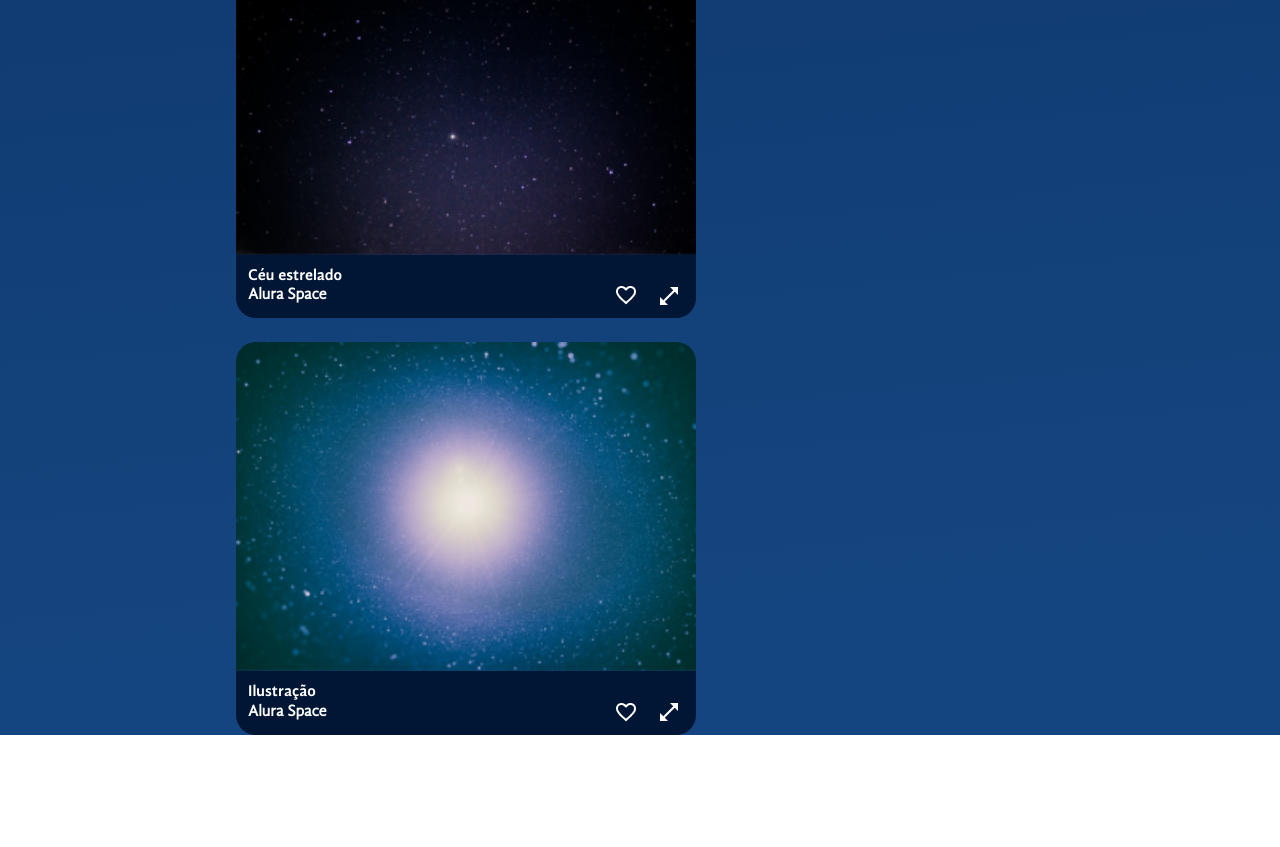
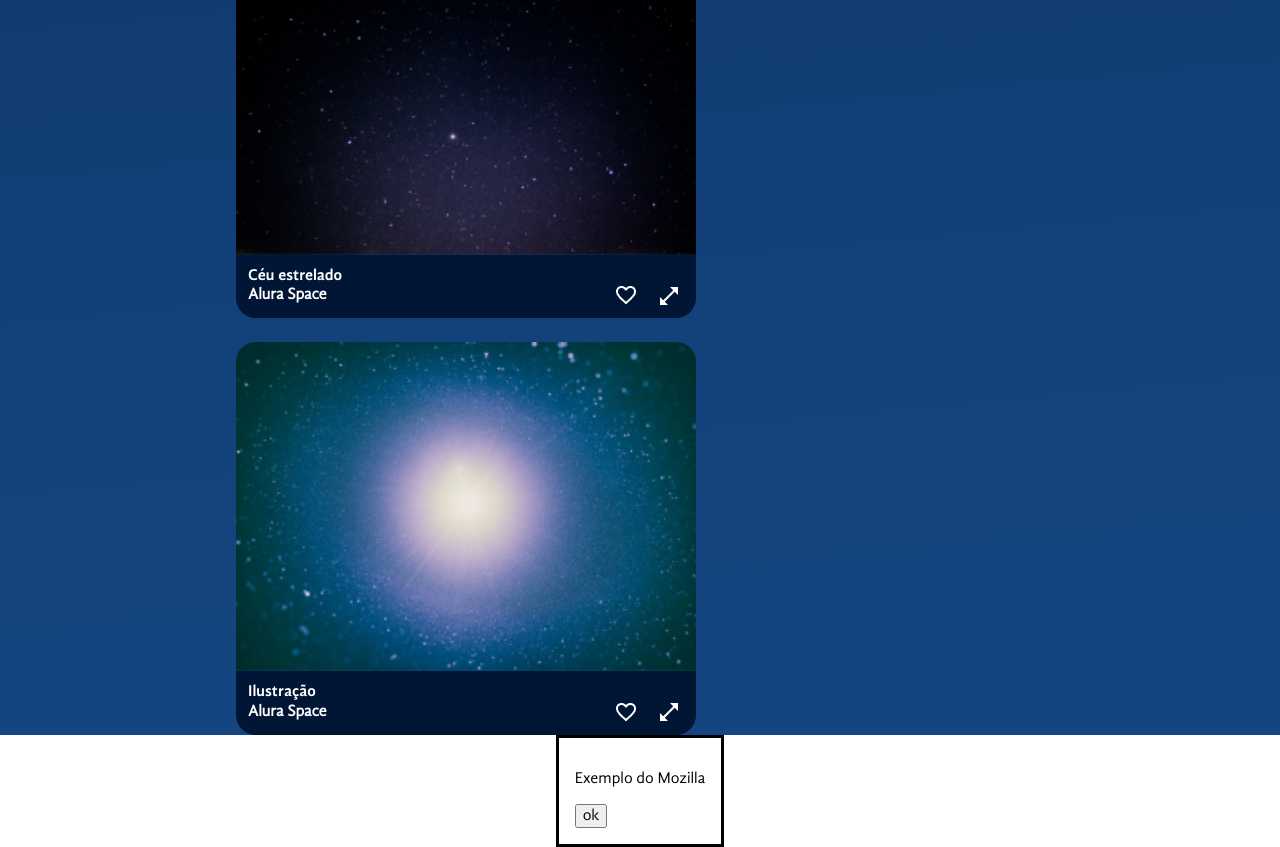
Before and after one commit to tenoriobn/space-styled-components, a React (Vite) app: page / in a window 1280 px wide. Shown: the part 4127-4974 px from the top of the page. Before the commit the page ends 4862 px from the top, so only its background shows below. Built offline with nearby package versions, Linux system fonts and the light colour scheme.

Commit message:
Utilizando modal como base para expandir imagem

```diff
--- a/src/App.jsx
+++ b/src/App.jsx
@@ -8,6 +8,7 @@ import bannerBackground from "./assets/banner.png";
 import Galeria from "./componentes/Galeria";
 import { useState } from "react";
 import fotos from "./fotos.json";
+import ModalZoom from "./componentes/ModalZoom";
 
 const FundoGradiente = styled.div`
   background: linear-gradient(174.61deg, #041833 4.16%, #04244F 48%, #154580 96.76%);
@@ -51,6 +52,7 @@ const App = () => {
           </ConteudoGaleria>
         </MainContainer>
       </AppContainer>
+      <ModalZoom />
     </FundoGradiente>
   )
 }
--- /dev/null
+++ b/src/componentes/ModalZoom/index.jsx
@@ -0,0 +1,14 @@
+const ModalZoom = () => {
+    return (
+        <>
+            <dialog open>
+                <p>Exemplo do Mozilla</p>
+                <form method="dialog">
+                    <button type="submit">ok</button>
+                </form>
+            </dialog>
+        </>
+    )
+}
+
+export default ModalZoom
```
